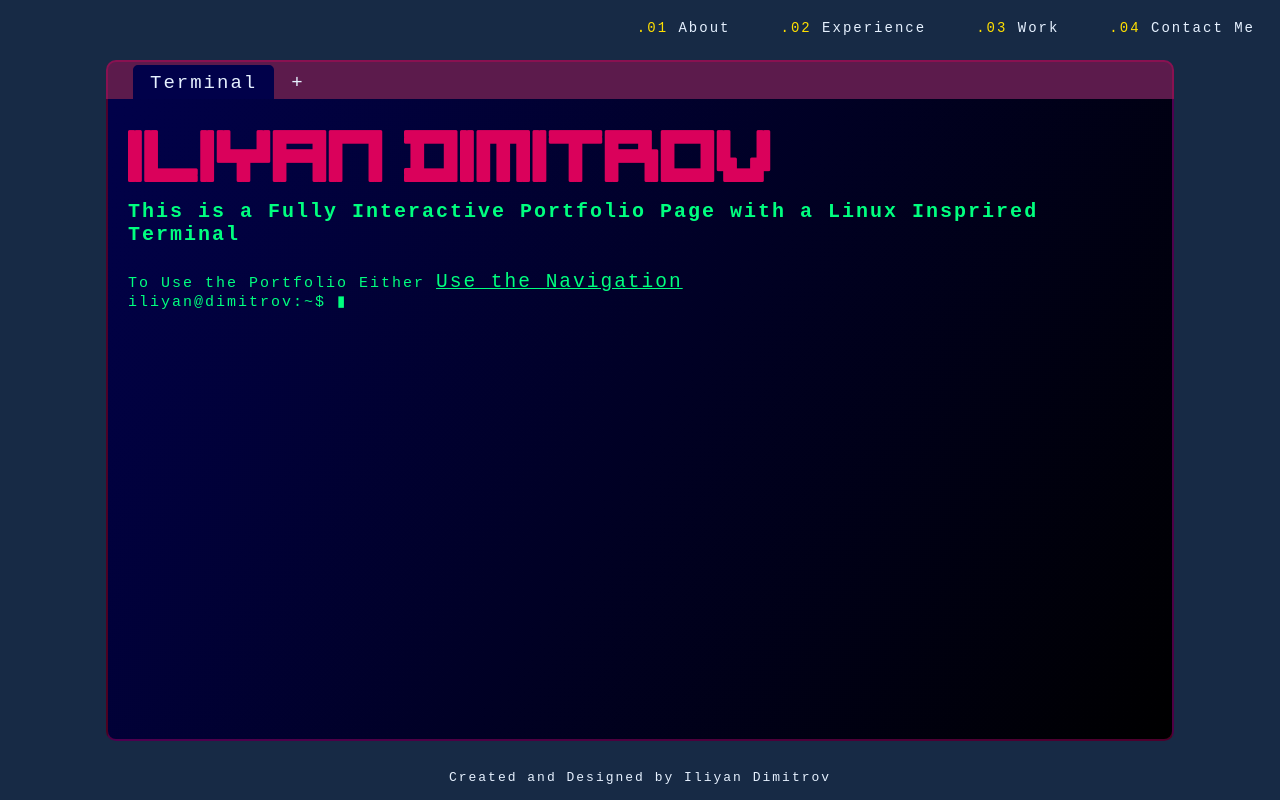
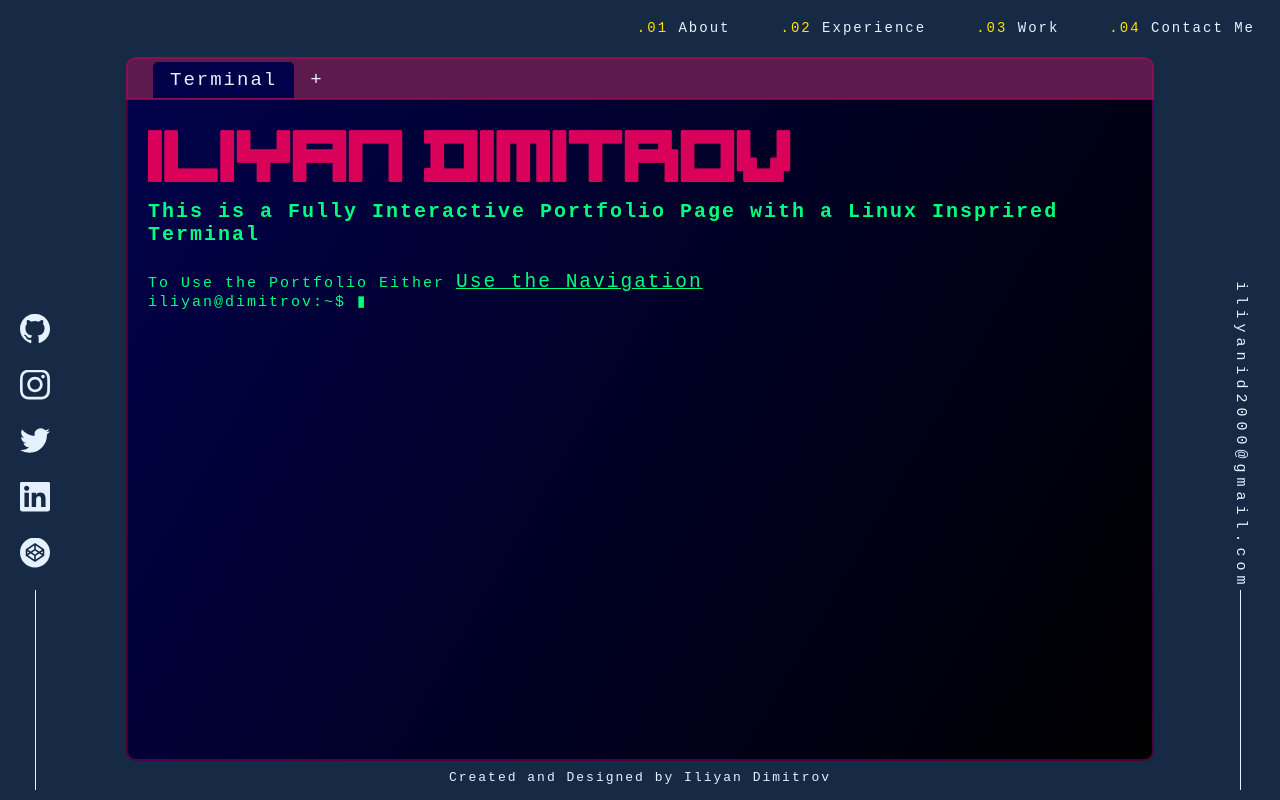
Before and after one commit to IliyanID/Portfolio-Website, a React app in the folder Front-End/: page / in a window 1280 px wide. Built offline with nearby package versions, Linux system fonts and the light colour scheme.

Commit message:
Desighn glitch fix

```diff
--- a/Front-End/package.json
+++ b/Front-End/package.json
@@ -9,6 +9,7 @@
     "react": "^17.0.1",
     "react-dom": "^17.0.1",
     "react-scripts": "4.0.0",
+    "react-tooltip": "^4.2.11",
     "react-typing-effect": "^2.0.4",
     "web-vitals": "^0.2.4"
   },
@@ -35,5 +36,8 @@
       "last 1 firefox version",
       "last 1 safari version"
     ]
+  },
+  "devDependencies": {
+    "sass": "^1.30.0"
   }
 }
--- a/Front-End/src/Containers/App.css
+++ b/Front-End/src/Containers/App.css
@@ -1,3 +1,38 @@
+
+@media only screen and (max-width: 650px) {/*Smaller than 750px*/
+    .links{
+        display:none;
+    }
+    .email{
+        display:none;
+    }
+    #tabs{
+        width:93%;
+        position:fixed;
+        margin-top:0px;
+    }
+    #footer{
+        display:none;
+    }
+    #navBar{
+        display:none;
+    }
+}
+@media only screen and (min-width: 651px) {/*Larger than 751px*/
+    #tabs{
+        width:calc(80vw - 40px);
+        margin-top:57px;
+    }
+
+}
+@media only screen and (max-height: 651px) {/*Larger than 751px*/
+    #footer{
+        display:none;
+    }
+
+}
+
+
 :root{
     --crymson: #da015b;
     --lightGray: #ffffff70;
@@ -9,12 +44,15 @@
 }
 
 #app{
+    height:100vh;
     color:var(--fontColor);
-    width:100%;
-    height:100vh;
+
+
     background-color:var(--backgroundColor);
     margin:0px;
     padding:0px;
+
+    overflow-y: hidden;
 }
 
 
@@ -25,6 +63,8 @@
     counter-reset:header;
 }
     #navBar li{
+        cursor:pointer;
+
         color:#e6f1ff;
         counter-increment: item 1;
         display:inline-block;
@@ -44,23 +84,103 @@
             color:#ffdf00;;
         }
 
+.links{
+    position:fixed;
+    float:left;
+    bottom:10px;
+
+}
+a{
+    text-decoration: none;
+    cursor:pointer;
+
+}
+.svg{
+    cursor:pointer;
+    fill:var(--fontColor);
+    width:30px;
+    margin:7px 20px;
+    padding-top:3.5px;
+    padding-bottom:3.5px;
+
+    text-overflow: none;
+
+    transition:padding .3s, fill .3s;
+
+
+}
+    .svg:hover{
+        cursor:pointer;
+        padding-bottom:7px !important;
+        padding-top:0px !important;
+        fill:var(--yellow) !important;
+    }
+
+.links::after{
+    content: "";
+    display: block;
+    width: 1px;
+    height: 200px;
+    margin: 0px auto;
+    background-color: var(--fontColor);
+    margin-top:7px;
+}
+
+.emailLine{
+    position: fixed;
+
+    left: auto;
+    right: 20px;
+    bottom:10px;
+
+}
+.emailLine::after{
+
+    content: "";
+    display: block;
+
+    width: 1px;
+    height: 200px;
+    margin: 0px auto;
+    background-color: var(--fontColor);
 
 
 
+}
+.email{
+    cursor:pointer;
+
+    width: 40px;
+    position:block;
+
+    margin-bottom:280px;
+    color: var(--light-slate);
+    transform:rotate(90deg);
+
+    transition:margin .3s, color .3s;
+}
+    .email:hover{
+        margin-bottom:287px;
+        color:var(--yellow);
+    }
+.email a{
+    letter-spacing: 5px;
+}
+
+
 #tabs{
-    position:absolute;
+    position:fixed;
     list-style:none;
     background-color:var(--borderColor);
-    width:80%;
+
     border:2px solid var(--borderColor);
     padding:3px 20px 0px 20px;
 
     left:50%;
     transform:translate(-50%,0);
 
-    z-index:1;
+    z-index:2;
 
-    margin-top:60px;
     border-radius:10px 10px 0px 0px;
 }
     #tabs li{
@@ -72,21 +192,26 @@
 
 
 .closeX{
+    cursor:pointer;
     border:1px solid transparent;
     margin-left:10px;
     margin-right:-10px;
     padding:2px 5px 2px 6px;
     border-radius:50%;
     font-weight: lighter;
+
+    transition: border-color .2s, background-color .2s;
 }
     .closeX:hover{
-        border-color:var(--lightGray);
-        background-color:var(--lightGray);
+        border-color:var(--fontColor);
+        background-color:trasnparent;
     }
 
 
 
 .indTab{
+    cursor:pointer;
+
     padding:5px 15px;
     border-left:2px solid var(--crymson);
     border-right:2px solid var(--crymson);
@@ -102,6 +227,7 @@
         opacity:1;
     }
     .selectedTab{
+        cursor:default;
         opacity:1;
         border-bottom:2px solid var(--darkBlue);
         border-top:2px solid var(--darkBlue);
@@ -114,26 +240,36 @@
 
 
 #addTab{
+    cursor:pointer;
+
     display:inline-block;
-    border:2px solid transparent;
+    border:1px solid transparent;
     border-color:transparent;
     font-size:2px;
     color:var(--fontColor);
     padding:0px 4px 1px 5px;
+    border-radius:50%;
+
+    transition: border-color .2s, background-color .2s;
 }
     #addTab:hover{
-        border:1px solid var(--lightGray);
-        background-color:var(--lightGray);
-        border-radius:50%;
+        border-color: var(--fontColor);
+        background-color:transparent;
     }
 
 
 
 #footer{
     font-size:13px;
-    width:100%;
     text-align: center;
     position:absolute;
     bottom:15px;
+    transition:color .2s;
 
+    left:50%;
+    transform:translate(-50%,0%);
 }
+#footer:hover{
+    color:var(--yellow);
+    cursor:pointer;
+}
--- a/Front-End/src/Containers/App.js
+++ b/Front-End/src/Containers/App.js
@@ -1,5 +1,13 @@
 import React, { PureComponent , useRef} from 'react';
+import ReactTooltip from 'react-tooltip'
 import './App.css';
+
+import {ReactComponent as Github} from "../Resources/github.svg";
+import {ReactComponent as Linkedin} from "../Resources/linkedin.svg";
+import {ReactComponent as Twitter} from "../Resources/twitter.svg";
+import {ReactComponent as Instagram} from "../Resources/instagram.svg";
+import {ReactComponent as Codepen} from "../Resources/codepen.svg";
+
 import Terminal from'./Terminal/Terminal'
 
 let timeoutID = null;
@@ -80,6 +88,8 @@ class App extends PureComponent {
   }
 
   render () {
+    ReactTooltip.hide() ;
+
 
     let id = 0;
     const allTabs = (
@@ -93,7 +103,7 @@ class App extends PureComponent {
               this.terminal.current.sendCommand("close " + tab.toLowerCase());
           }} className="closeX">X</b></li>);
         })}
-        <li id="addTab"onClick={()=>{this.addTab("Terminal")}}>+</li>
+        <li id="addTab"onClick={()=>{this.terminal.current.sendCommand("open terminal" )}}>+</li>
       </li>
     );
 
@@ -101,13 +111,24 @@ class App extends PureComponent {
 
     return (
     <div id="app">
-      <ol start="0" id="navBar">
+      <ol id="navBar">
         <li onClick={()=> this.terminal.current.sendCommand("open aboutMe")}>About</li>
         <li onClick={()=> this.terminal.current.sendCommand("open experience")}>Experience</li>
         <li onClick={()=> this.terminal.current.sendCommand("open work")}>Work</li>
-        <li>Contact Me</li>
+        <li onClick={()=> this.terminal.current.sendCommand("open contactMe")}>Contact Me</li>
       </ol>
 
+      <ul className="links">
+        <li><a href="https://github.com/IliyanID" target="_blank"><Github className="svg"></Github></a></li>
+        <li><a><Instagram className="svg"></Instagram></a></li>
+        <li><a><Twitter className="svg"></Twitter></a></li>
+        <li><a><Linkedin className="svg"></Linkedin></a></li>
+        <li><a><Codepen className="svg"></Codepen></a></li>
+      </ul>
+
+      <div className="emailLine">
+        <div className="email"><a>iliyanid2000@gmail.com</a></div>
+      </div>
       {allTabs}
 
       <Terminal
@@ -115,10 +136,9 @@ class App extends PureComponent {
         addTab = {this.addTab}
         removeTab = {this.removeTab}
         setTimeoutId = {this.setTimeoutId}>
-
       </Terminal>
 
-      <p id="footer">Created and Designed by Iliyan Dimitrov</p>
+      <div id="footer">Created and Designed by Iliyan Dimitrov</div>
     </div>
     );
   }
--- a/Front-End/src/Containers/Terminal/Terminal.css
+++ b/Front-End/src/Containers/Terminal/Terminal.css
@@ -1,8 +1,27 @@
+@media only screen and (max-width: 650px) {/*Smaller than 750px*/
+    #main{
+        width:100vw;
+        height:94vh;
+        margin-top:0px;
+    }
+    h2{
+        margin-top:60px;
+    }
+}
+@media only screen and (min-width: 651px) {/*Larger than 751px*/
+    #main{
+        width:calc(80vw - 40px);
+        height:calc(80% - 20px);
+        margin-top:99px;
+    }
+}
+
+
 :root{
     /*Animations*/
     --typingSpeed:2s;
     --delay:2s;
-    --steps:50;
+    --steps:40;
 
     /*Colors*/
     --darkBlue:#01014a;
@@ -35,10 +54,10 @@
 
 #main{
     background-color:var(--darkColor);
-    position:absolute;
+    position:fixed;
     background-image:linear-gradient(300deg, #000,var(--darkBlue));
-    width:80%;
-    height:75%;
+
+
     color:var(--terminalGreen);
 
 
@@ -48,10 +67,10 @@
     border:2px solid var(--darkColor);
     border-radius:0px 0px 10px 10px;;
 
-    border-top:none;
+    border-top:0px solid transparent;
 
     padding:20px;
-    margin-top:99px;
+
 
    overflow: auto;
 
@@ -87,6 +106,10 @@ h2{
     99%{white-space: nowrap;}
     100%{white-space: normal;}
   }
+  .css-typing{
+      counter-reset:count;
+      counter-increment: count 2;
+  }
 .css-typing h2:nth-child(1){
     height:0;
     overflow: hidden;
@@ -104,6 +127,7 @@ h2{
     animation-delay:calc(var(--delay));
     animation-fill-mode:forwards;
 }
+
 .css-typing p:nth-child(3){
     height:0;
     overflow: hidden;
@@ -114,6 +138,7 @@ h2{
     animation-delay:calc(var(--delay) * 2);
     animation-fill-mode: forwards;
 }
+
 .css-typing p:nth-child(4){
     height:0;
     overflow: hidden;
--- a/Front-End/src/Containers/Terminal/Terminal.js
+++ b/Front-End/src/Containers/Terminal/Terminal.js
@@ -17,6 +17,7 @@ const Terminal = forwardRef((props, ref) => {
 
 
     const N = () =>{return (<Fragment><br/>⠀</Fragment>);}
+
 
     const starterArr = [
         (<h2>Iliyan Dimitrov</h2>),
@@ -45,7 +46,6 @@ const Terminal = forwardRef((props, ref) => {
 
     const updateTerminalLine = (e) =>{
         clearTimeout(timeoutID);
-
         setTerLine({Value:("iliyan@dimitrov:~$ "  + parseString(e.target.value)),blink:true});
     }
 
@@ -83,11 +83,11 @@ const Terminal = forwardRef((props, ref) => {
     props.setTimeoutId(timeoutID);
 
 
-    let num = 0;
+    let key = 0;
     const allTerminalText = (
         <div className="css-typing">
             {content.arr.map((item)=>{
-                return <Fragment key={num++}>{item}</Fragment>;
+                return <Fragment key={key++}>{item}</Fragment>;
             })}
         </div>
     )
@@ -103,7 +103,6 @@ const Terminal = forwardRef((props, ref) => {
     const parseCommand = (command) =>{
         clearTimeout(timeoutID);
 
-        //console.log("Entered Parse");
         let commandSelector = command.split(" ")
 
         let tempArr = [...content.arr];
@@ -223,6 +222,24 @@ const Terminal = forwardRef((props, ref) => {
                             break;
                         }
 
+                        case "contactMe":{
+                            if(props.addTab("Terminal"))
+                                tempArr.push(<p>Opening File: {commandSelector[1]} ...<br/>⠀</p>);
+                            else
+                                tempArr.push(<p>File {commandSelector[1]} is already open<br/>⠀</p>);
+
+                            break;
+                        }
+
+                        case "terminal":{
+                            if(props.addTab("Terminal"))
+                                tempArr.push(<p>Opening new {commandSelector[1]} tab ...<br/>⠀</p>);
+                            else
+                                tempArr.push(<p>File {commandSelector[1]} is already open<br/>⠀</p>);
+
+                            break;
+                        }
+
                         default:{
                             tempArr.push(<p>Couldn't Find file: {commandSelector[1]}<br/>⠀</p>);
                             break;
@@ -317,13 +334,10 @@ const Terminal = forwardRef((props, ref) => {
         <div id="main">
             {allTerminalText}
             <form onSubmit={updateContent}>
-                <input id="command-line" type="text"  autoFocus spellCheck="false" autoComplete="off" value={getTerLine.Value} onChange={updateTerminalLine}/>
+                <input id="command-line" type="text" autoFocus spellCheck="false" autoComplete="off" value={getTerLine.Value} onChange={updateTerminalLine}/>
                 <p>⠀</p>
             </form>
         </div>
-
     );
-
-
 })
 export default Terminal;
```
Also changed, not shown: Front-End/src/Resources/VT323-Regular.ttf (deleted), Front-End/src/Resources/codepen.svg (added), Front-End/src/Resources/github.svg (added), Front-End/src/Resources/instagram.svg (added), Front-End/src/Resources/linkedin.svg (added), Front-End/src/Resources/twitter.svg (added), 1 other file.
